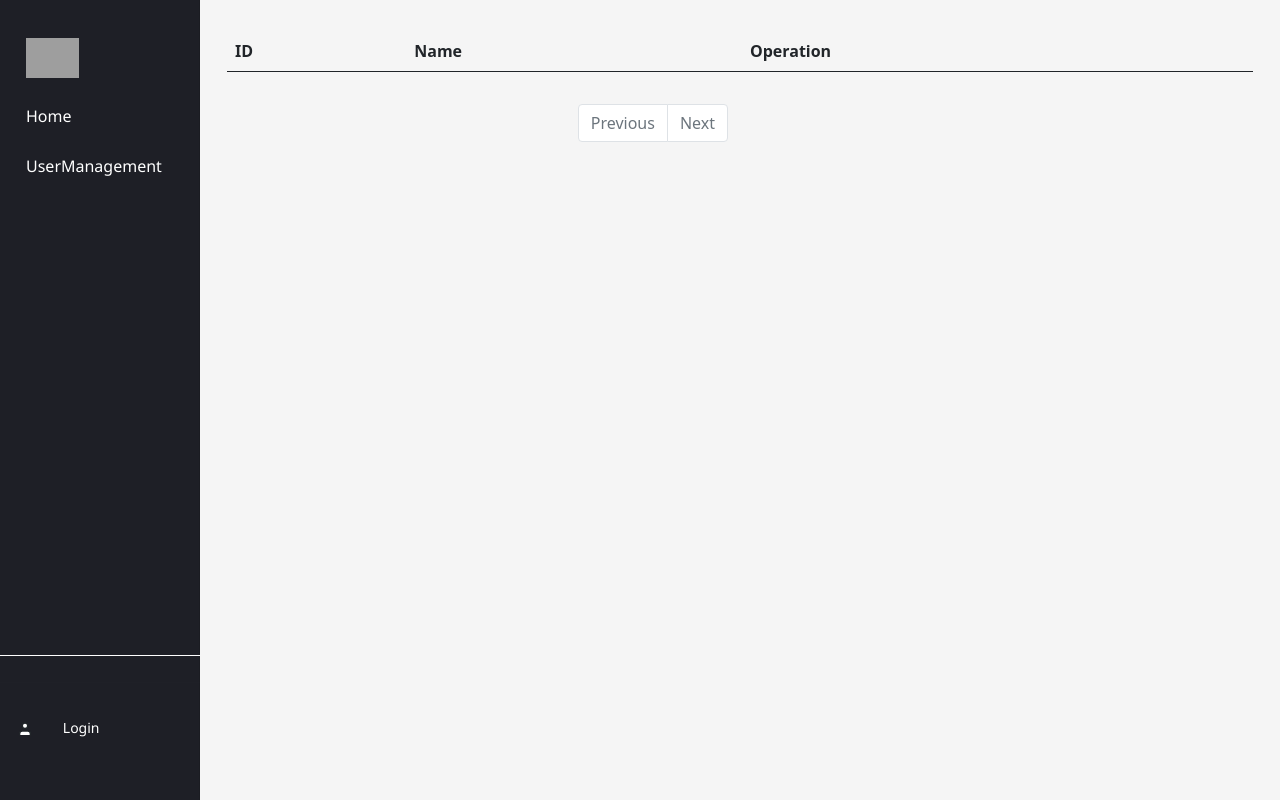
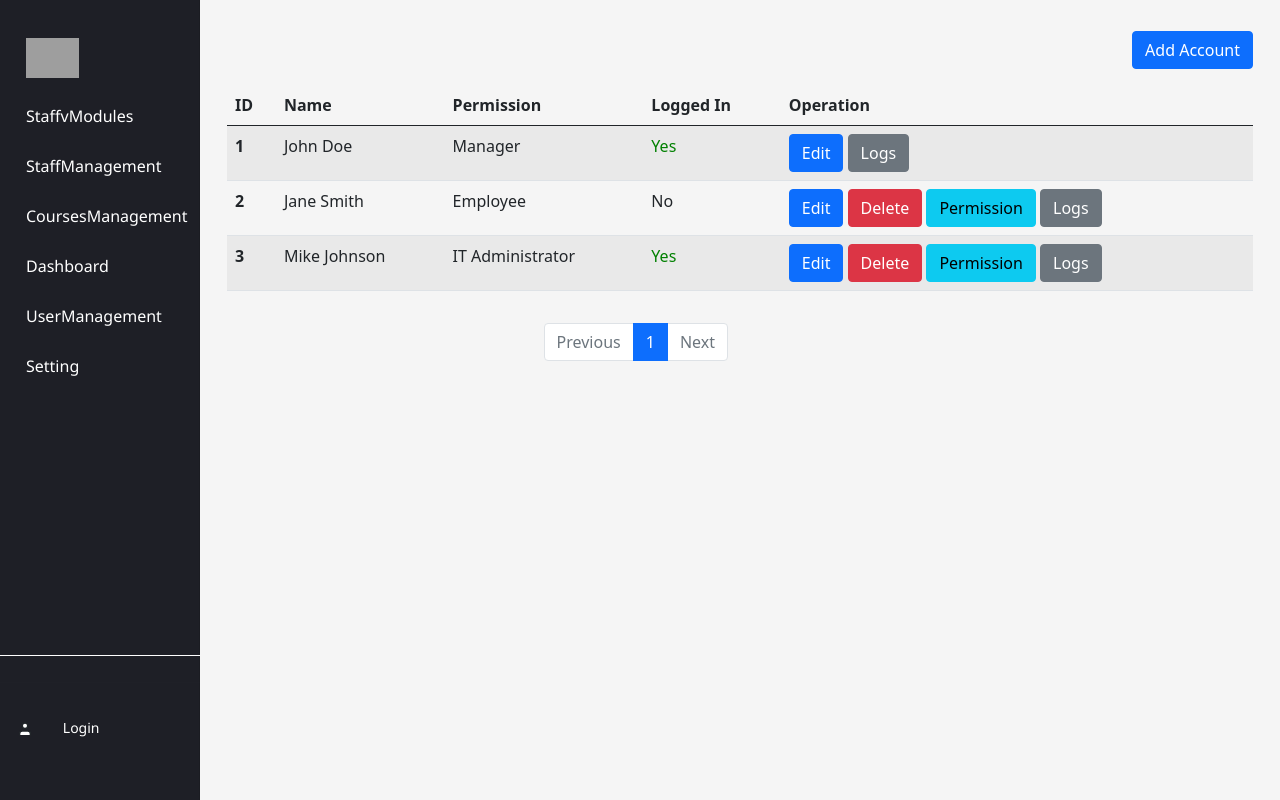
Before and after one commit to wangleiz166/TeachAdminBalancer, a Django app: page / in a window 1280 px wide. Run offline with Django 4.2, Linux system fonts and the light colour scheme; lists and menus that the app fills with data are empty; grey boxes are pictures that could not be loaded.

Commit message:
add user

```diff
--- a/mysite/urls.py
+++ b/mysite/urls.py
@@ -16,5 +16,6 @@ Including another URLconf
 from django.urls import path, include
 
 urlpatterns = [
+     path('user/', include('user.urls')),
      path('', include('user.urls')),
 ]
--- a/templates/common/nav.html
+++ b/templates/common/nav.html
@@ -63,9 +63,12 @@
     <a class="navbar-brand d-flex align-items-center" href="#">
         <img src="https://www.abdn.ac.uk/global/images/layout/UoA_Primary_Logo_RGB_2018.svg?v=1537886890" alt="Logo" class="me-2" height="40">
     </a>
-    <a href="/">Home</a>
+    <a href="/user">StaffvModules</a>
+    <a href="/user">StaffManagement</a>
+    <a href="/user">CoursesManagement</a>
+    <a href="/user">Dashboard</a>
     <a href="/user">UserManagement</a>
-
+    <a href="">Setting</a>
     <div class="auth-links">
         <hr> &nbsp; &nbsp;
         <svg stroke="currentColor" fill="none" stroke-width="2" viewBox="0 0 24 24" stroke-linecap="round" stroke-linejoin="round" class="h-4 w-4" height="1em" width="1em" xmlns="http://www.w3.org/2000/svg"><path d="M20 21v-2a4 4 0 0 0-4-4H8a4 4 0 0 0-4 4v2"></path><circle cx="12" cy="7" r="4"></circle></svg>
--- a/user/templates/user_list.html
+++ b/user/templates/user_list.html
@@ -3,6 +3,9 @@
 
 <div class="main-content">
     <div class="container my-3">
+        <div class="d-flex justify-content-end mb-3">
+            <a href="/user/add/" class="btn btn-primary">Add Account</a>
+        </div>
         <div class="row">
             <div class="col">
                 <table class="table table-striped">
@@ -10,32 +13,66 @@
                         <tr>
                             <th scope="col">ID</th>
                             <th scope="col">Name</th>
+                            <th scope="col">Permission</th>
+                            <th scope="col">Logged In</th>
                             <th scope="col">Operation</th>
                         </tr>
                     </thead>
                     <tbody>
-                        {% for user in users %}
                         <tr>
-                            <th scope="row">{{ user.id }}</th>
-                            <td>{{ user.name }}</td>
-                            <td class="{% if user.is_admin %}text-success{% else %}text-primary{% endif %}">
-                                {% if user.is_admin %}Administrators{% else %}General users{% endif %}
-                            </td>
+                            <th scope="row">1</th>
+                            <td>John Doe</td>
+                            <td>Manager</td>
+                            <td style="color: green;">Yes</td>
                             <td>
-                                {% if user.name != "admin" %}
-                                    {% if user.is_admin == 0 %}
-                                    <a href="{% url 'set_admin' user.id %}" class="btn btn-primary">
-                                    Set as Admin
-                                    </a>
-                                    {% else %}
-                                    <a href="{% url 'set_general' user.id %}" class="btn btn-success">
-                                        Set as General
-                                    </a>
-                                    {% endif %}
-                                {% endif %}
+                                <a href="/edit" class="btn btn-primary">
+                                    Edit
+                                </a>
+                                <a href="#" class="btn btn-secondary">
+                                    Logs
+                                </a>
                             </td>
                         </tr>
-                        {% endfor %}
+                        <tr>
+                            <th scope="row">2</th>
+                            <td>Jane Smith</td>
+                            <td>Employee</td>
+                            <td>No</td>
+                            <td>
+                                <a href="/user/edit" class="btn btn-primary">
+                                    Edit
+                                </a>
+                                <a href="#" class="btn btn-danger">
+                                    Delete
+                                </a>
+                                <a href="#" class="btn btn-info">
+                                    Permission
+                                </a>
+                                <a href="#" class="btn btn-secondary">
+                                    Logs
+                                </a>
+                            </td>
+                        </tr>
+                        <tr>
+                            <th scope="row">3</th>
+                            <td>Mike Johnson</td>
+                            <td>IT Administrator</td>
+                            <td style="color: green;">Yes</td>
+                            <td>
+                                <a href="/edit" class="btn btn-primary">
+                                    Edit
+                                </a>
+                                <a href="#" class="btn btn-danger">
+                                    Delete
+                                </a>
+                                <a href="#" class="btn btn-info">
+                                    Permission
+                                </a>
+                                <a href="#" class="btn btn-secondary">
+                                    Logs
+                                </a>
+                            </td>
+                        </tr>
                     </tbody>
                 </table>
             </div>
@@ -44,22 +81,14 @@
             <div class="col-12 col-md-6">
                 <nav aria-label="Page navigation example">
                     <ul class="pagination justify-content-end">
-                        <li class="page-item {% if not users.has_previous %}disabled{% endif %}">
-                            <a class="page-link" href="{% if users.has_previous %}?page={{ users.previous_page_number }}{% else %}#{% endif %}" tabindex="-1" aria-disabled="true">Previous</a>
+                        <li class="page-item disabled">
+                            <a class="page-link" href="#" tabindex="-1" aria-disabled="true">Previous</a>
                         </li>
-                        {% for i in page_range %}
-                        {% if users.number == i %}
                         <li class="page-item active" aria-current="page">
-                            <a class="page-link" href="?page={{ i }}">{{ i }}</a>
+                            <a class="page-link" href="?page=1">1</a>
                         </li>
-                        {% else %}
-                        <li class="page-item">
-                            <a class="page-link" href="?page={{ i }}">{{ i }}</a>
-                        </li>
-                        {% endif %}
-                        {% endfor %}
-                        <li class="page-item {% if not users.has_next %}disabled{% endif %}">
-                            <a class="page-link" href="{% if users.has_next %}?page={{ users.next_page_number }}{% else %}#{% endif %}">Next</a>
+                        <li class="page-item disabled">
+                            <a class="page-link" href="#">Next</a>
                         </li>
                     </ul>
                 </nav>
--- a/user/urls.py
+++ b/user/urls.py
@@ -3,4 +3,6 @@ from . import views
 
 urlpatterns = [
     path('', views.list, name='list'),
+    path('edit/', views.edit, name='edit'),
+    path('add/', views.add, name='add'),
 ]
--- a/user/views.py
+++ b/user/views.py
@@ -3,3 +3,15 @@ from django.shortcuts import render
 # Create your views here.
 def list(request):
     return render(request, 'user_list.html')
+
+def edit(request):
+    return render(request, 'edit.html')
+
+def add(request):
+    return render(request, 'add.html')
+
+def permission(request):
+    return render(request, 'permission.html')
+
+def logs(request):
+    return render(request, 'logs.html')
```
Also changed, not shown: user/templates/add.html (added, +36 -0 lines), user/templates/edit.html (added, +36 -0 lines), user/templates/logs.html (added), user/templates/permission.html (added).
